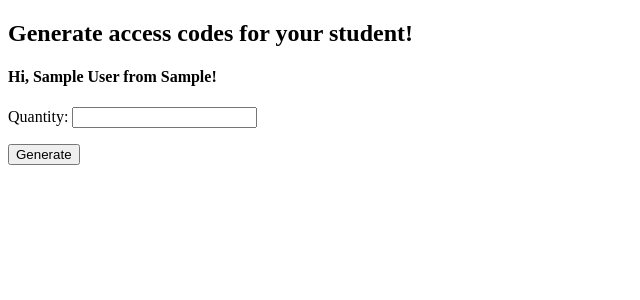
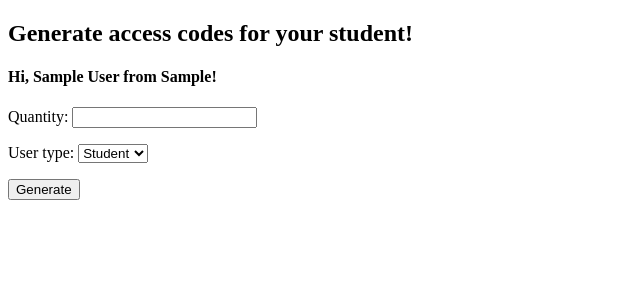
Before and after one commit to compsat/BioPhil_Website, a Django app: page /generate/ in a window 1280 px wide. Shown: the top 300 px of the page, without its empty margins (0-640 px from the left). Run offline with Django 3.2, Linux system fonts and the light colour scheme; a user stored in the database is signed in; tables that the repository leaves empty hold one stand-in row (values such as "Sample post").

Commit message:
Add feature so that teachers can generate access codes for fellow teachers

```diff
--- a/bio_phil/webapp/forms.py
+++ b/bio_phil/webapp/forms.py
@@ -38,7 +38,7 @@ class GenerateCodeForm(forms.ModelForm):
 
 	class Meta:
 		model = AccessCode
-		fields = ['quantity']
+		fields = ['quantity', 'user_type']
 
 
 class AdminAccessCodeAddForm(forms.ModelForm):
--- a/bio_phil/webapp/views.py
+++ b/bio_phil/webapp/views.py
@@ -20,6 +20,7 @@ def register(request):
 			user = authenticate(email=email, password=password)
 			if user is not None:
 				if user.is_active:
+					"""Attaches an access_object to the user based on the inputted access code"""
 					access_object = AccessCode.objects.get(access_code=access_code)
 					user.access_object = access_object
 					user.save()
@@ -29,6 +30,8 @@ def register(request):
 		form = RegisterForm()
 	return render(request, 'webapp/signup.html', {'form' : form})
 
+"""View for teachers only for them to generate a specified number of access codes
+either for their students or fellow teachers"""
 @login_required
 def generate_access_codes(request):
 	if request.method == 'POST':
@@ -37,23 +40,33 @@ def generate_access_codes(request):
 		if form.is_valid():
 			access_object = form.save(commit=False)
 			quantity = form.cleaned_data['quantity']
+			user_type = form.cleaned_data['user_type']
 			access_object.access_code = random_code_generator(5)
-			access_object.user_type = 'Student'
+			access_object.user_type = user_type
 			access_object.university = teacher.access_object.university
-			access_object.owner = teacher
+			access_object.creator = teacher
 			access_object.save()
 			for x in range(1, quantity):
 				access_code = random_code_generator(5)
-				obj = AccessCode.objects.create(access_code=access_code, user_type='Student', university=teacher.access_object.university, owner=teacher)
+				obj = AccessCode.objects.create(access_code=access_code, user_type=user_type, university=teacher.access_object.university, creator=teacher)
 			return redirect('manage_access_codes')
 	else:
 		form = GenerateCodeForm()
 	return render(request, 'webapp/generate_access_codes.html', {'form' : form, 'teacher' : request.user})
 
+"""View for teachers only for them to manage the access codes they generated."""
 @login_required
 def manage_access_codes(request):
 	teacher = request.user
-	access_codes = AccessCode.objects.filter(owner=teacher)
-	unused_access_codes = access_codes.filter(user=None)
-	used_access_codes = access_codes.exclude(user=None)
-	return render(request, 'webapp/manage_access_codes.html', {'teacher' : teacher, 'unused_access_codes' : unused_access_codes, 'used_access_codes' : used_access_codes})
+	access_codes = AccessCode.objects.filter(creator=teacher)
+	unused_access_codes = access_codes.filter(user=None, user_type='Student')
+	used_access_codes = access_codes.filter(user_type='Student').exclude(user=None)
+	unused_teacher_access_codes = access_codes.filter(user=None, user_type='Teacher')
+	used_teacher_access_codes = access_codes.filter(user_type='Teacher').exclude(user=None)
+	return render(request, 'webapp/manage_access_codes.html', {
+		'teacher' : teacher,
+		'unused_access_codes' : unused_access_codes,
+		'used_access_codes' : used_access_codes,
+		'unused_teacher_access_codes' : unused_teacher_access_codes,
+		'used_teacher_access_codes' : used_teacher_access_codes
+		})
```
Also changed, not shown: bio_phil/webapp/templates/webapp/manage_access_codes.html (+26 -2 lines).
